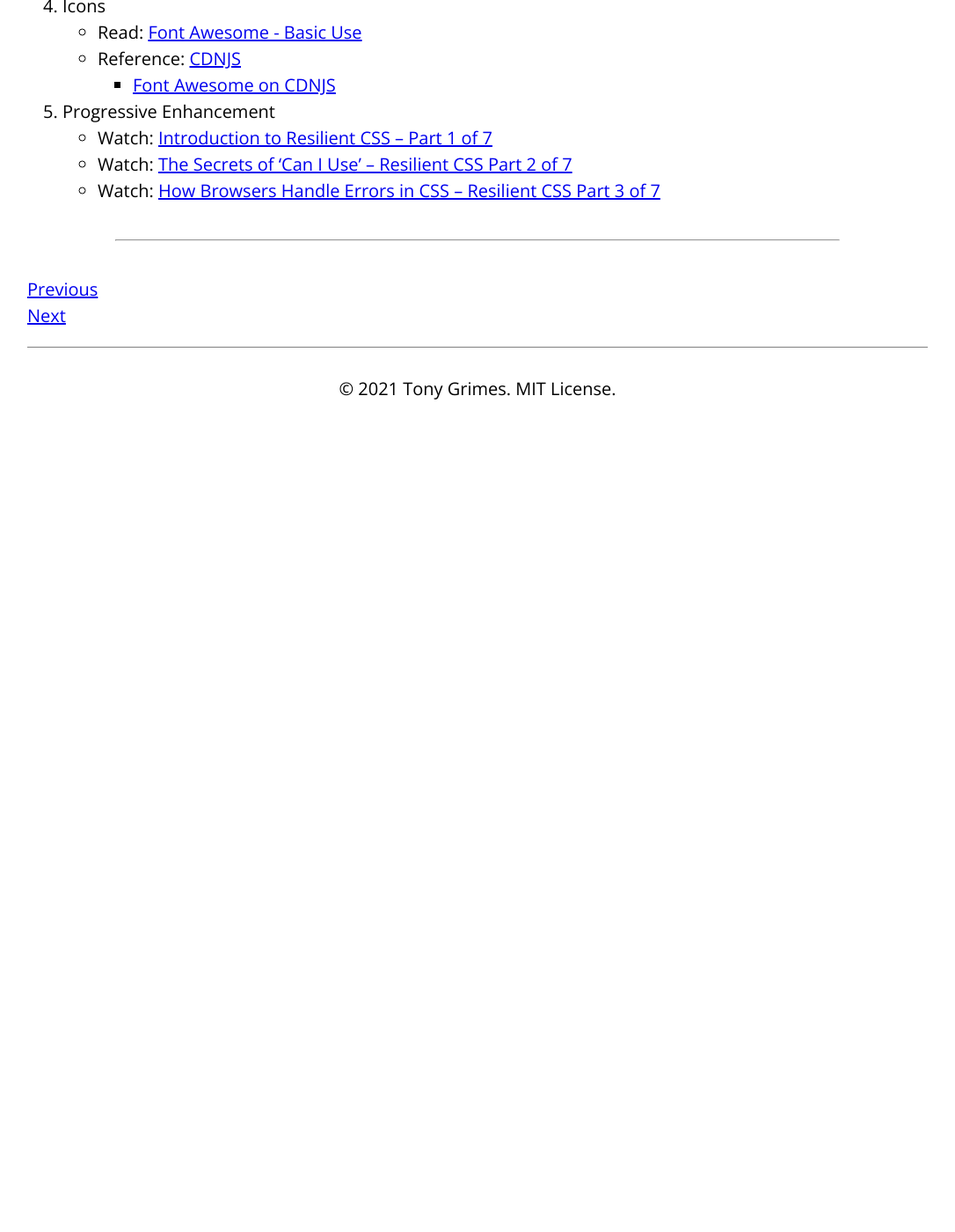
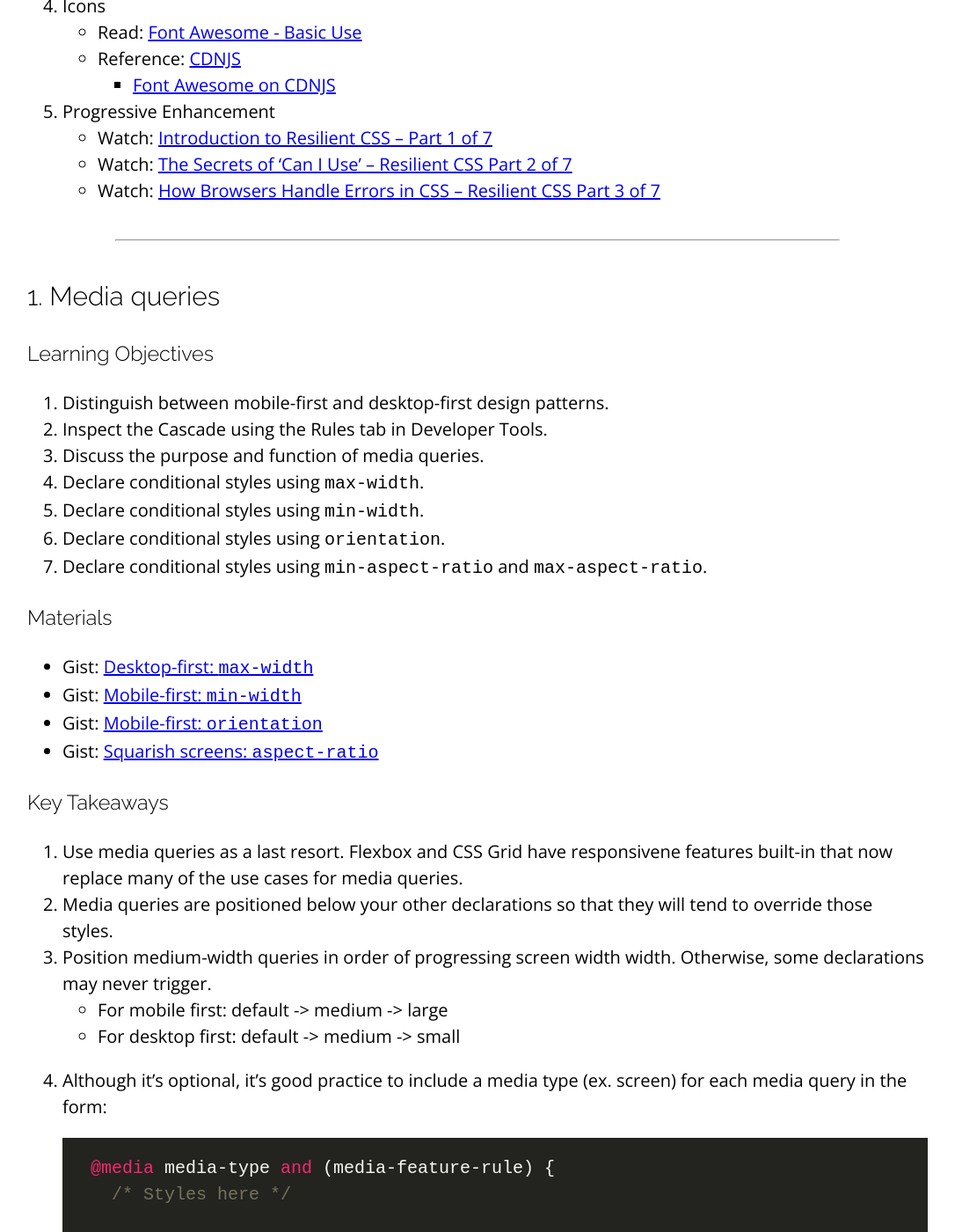
Before and after one commit to sait-wbdv/winter-2021, a Jekyll site: the page built from _posts/2021-01-26-media-queries-icons.md, in a window 1280 px wide and 1400 px high, scrolled down 901 px. Shown: the whole window at 88% size, without its empty margins (97-1183 px from the left). Built offline with Jekyll 4.4.1, drawn with Linux system fonts in a browser that asks for light colours; nearby versions of some CDN libraries; before the commit the page ends 1390 px from its top, so only the background shows below that; some of the changed text lies outside the part shown.

````diff
--- a/_layouts/default.html
+++ b/_layouts/default.html
@@ -4,6 +4,9 @@
     <meta name="viewport" content="width=device-width, initial-scale=1">
     <meta charset="utf-8">
     <title>{{ page.title }} - {{ site.title }}</title>
+
+    <!-- Font Awesome -->
+    <link rel="stylesheet" href="https://cdnjs.cloudflare.com/ajax/libs/font-awesome/5.15.2/css/all.min.css">
 
     <!-- Normalize -->
     <link rel="stylesheet" href="https://cdnjs.cloudflare.com/ajax/libs/normalize/8.0.1/normalize.min.css">
--- a/_posts/2021-01-26-media-queries-icons.md
+++ b/_posts/2021-01-26-media-queries-icons.md
@@ -25,7 +25,6 @@ categories: cpnt260
     - Watch: [How Browsers Handle Errors in CSS – Resilient CSS Part 3 of 7](https://youtu.be/NJjlzxud4_M)
 
 ---
-{% comment %}
 
 ## 1. Media queries
 ### Learning Objectives
@@ -68,6 +67,15 @@ categories: cpnt260
 ---
 
 ## 2. Font Awesome and CDNJS
+There are a few options available for using Font Awesome. A popular option is to use CDNJS:
+1. Go to the [Font Awesome library on CDNJS](https://cdnjs.com/libraries/font-awesome).
+2. Copy the top link that ends in `.../css/all.min.css` (or use a subset if that's all you need).
+3. Link to this library using a `link` element in the `head` of your document:
+
+    ```
+    <link rel="stylesheet" href="https://cdnjs.cloudflare.com/ajax/libs/font-awesome/5.15.2/css/all.min.css">
+    ```
+4. See [Font Awesome - Basic Use](https://fontawesome.com/how-to-use/on-the-web/referencing-icons/basic-use) for details on how to use FA icons in your pages.
 
 ---
 
@@ -79,7 +87,7 @@ Refactor your Flexbox navigation from yesterday to make it responsive.
 
 ### 2. Advanced: Hamburger icons
 Refactor your responsive nav above to incorporate a hamburger menu:
-1. Using a mobile-first method, hide your vertical menu (`display: none` is easiest) and replace it with a hamburger menu icon.
+1. Using a mobile-first method, hide your vertical menu (`display: none` is easiest, but a popular alternative is to place it off the page with [absolute positioning](https://developer.mozilla.org/en-US/docs/Web/CSS/position)) and replace it with a hamburger menu icon.
 2. Using your media query, replace the hamburger menu icon with your horizontal menu.
 3. Using the [checkbox hack](https://css-tricks.com/the-checkbox-hack/) use CSS to show/hide your vertical menu when the hamburger icon is checked/unchecked.
 
@@ -87,4 +95,7 @@ Refactor your responsive nav above to incorporate a hamburger menu:
 - MDN: [Media Queries and Responsive Design](https://developer.mozilla.org/en-US/docs/Learn/CSS/CSS_layout/rwd_skills)
 - Note: Flexbox and/or CSS Grid knowledge will be helpful with this exercise.
 
-{% endcomment %}
+---
+
+## Clean-up Time!
+- Submit today's Codepen/repo/gist to the Dailies section (in Assessments) in Brightspace.
````
